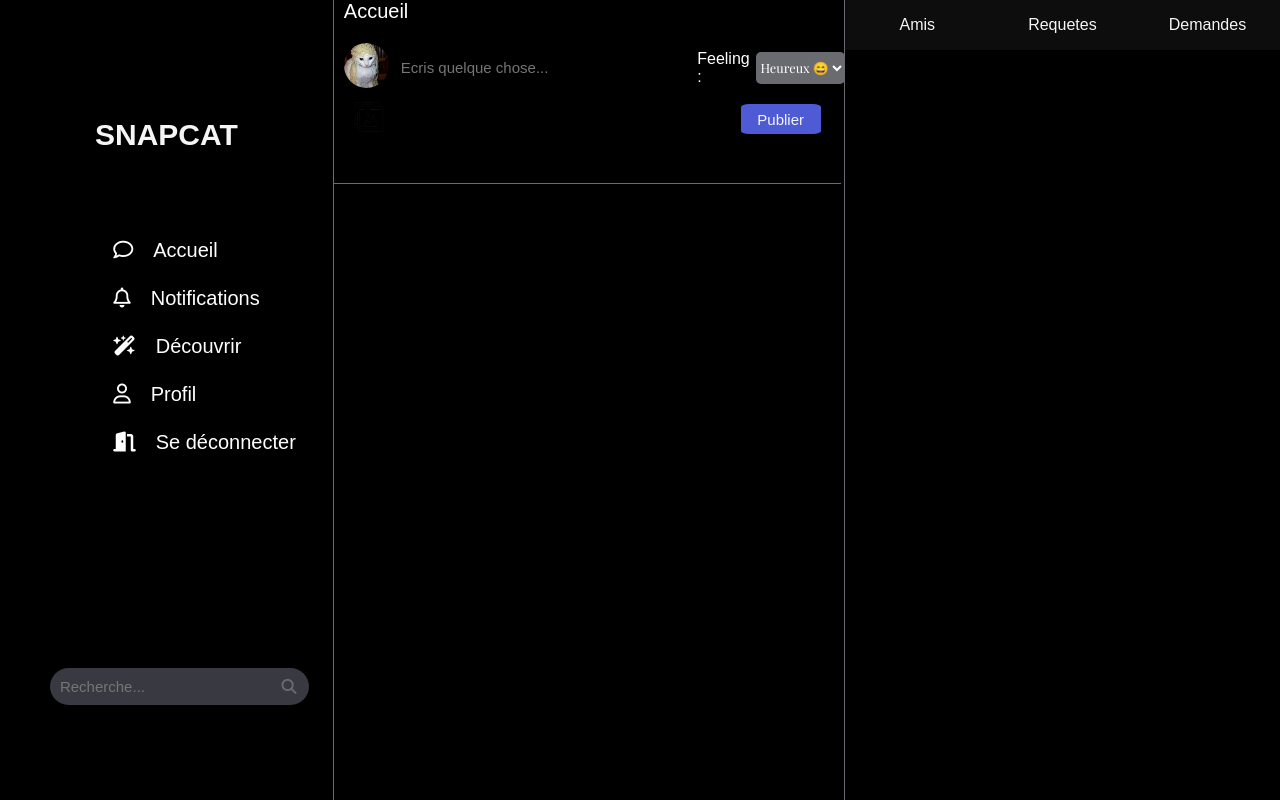
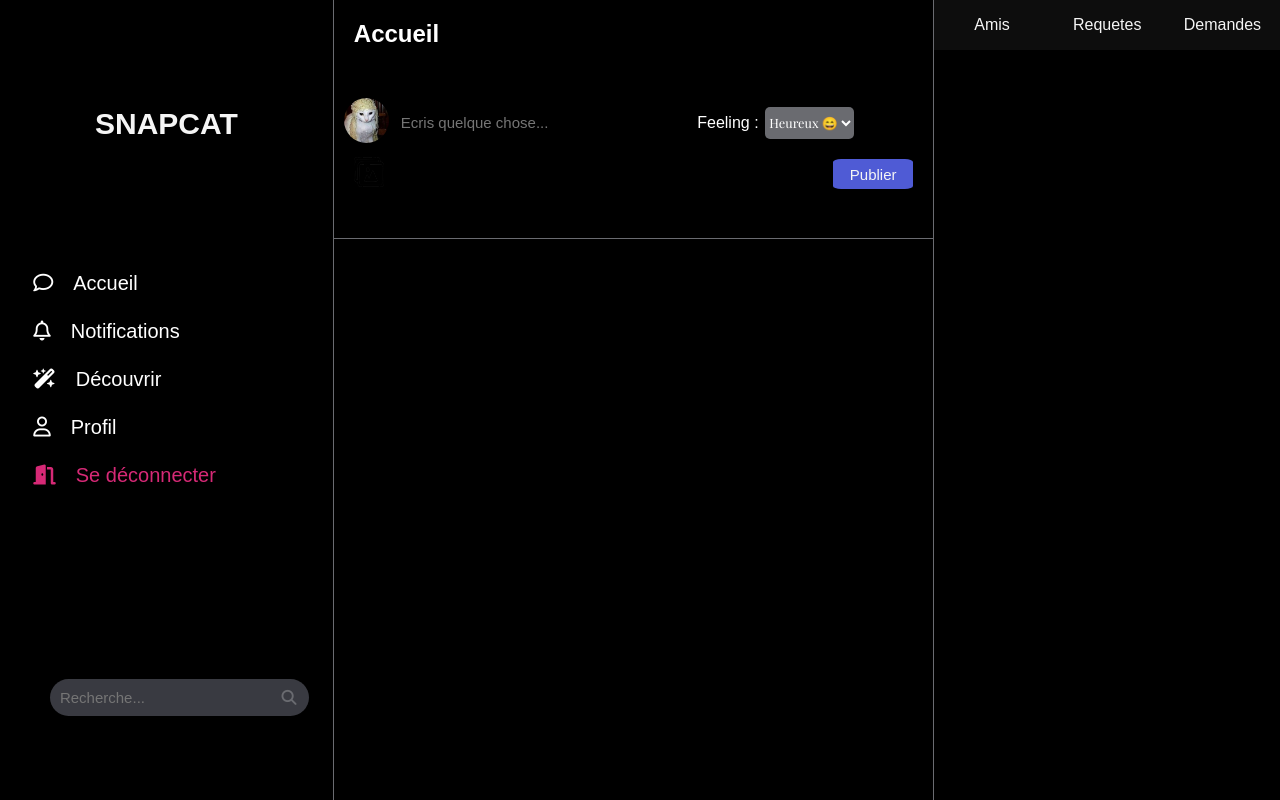
Before and after one commit to xhmyjae/SnapCat, a PHP site: page /homepage in a window 1280 px wide. Run offline with PHP 8.4, Linux system fonts and the light colour scheme; the visitor is signed in with stand-in values (Sample User, id 1); some libraries are stand-ins or nearby versions.

Commit message:
fix: elements on homepage not aligned and too big

```diff
--- a/client/style/main.css
+++ b/client/style/main.css
@@ -5,4 +5,11 @@
     scroll-behavior: smooth;
     color: #FFF;
     font-family: Arial, serif;
+    display: flex;
 }
+
+.page-title {
+    font-weight: 700;
+    font-size: 1.5rem;
+    margin: 20px 20px 30px 20px;
+}
--- a/client/style/menu.css
+++ b/client/style/menu.css
@@ -51,12 +51,13 @@
     color: #6A6B70;
 }
 .categories {
-    margin-top: -45%;
-    width: 78%;
+    margin-top: -25%;
+    width: 90%;
     font-size: 20px;
 }
 .categories ul {
-    list-style-type: none;;
+    list-style-type: none;
+    padding: 0;
 }
 li.category {
     padding: 0;
@@ -77,3 +78,6 @@
 .list-icon {
     padding-right: 20px;
 }
+.logout {
+    color: #D62976;
+}
--- a/client/style/post.css
+++ b/client/style/post.css
@@ -3,7 +3,7 @@
 .post-panel {
     font-family: 'Playfair Display', serif;
     left : 26vw;
-    width : 40vw;
+    width : 47.3vw;
     height : 100vh;
     position : fixed;
     border-left: solid 1px #6A6B70;
--- a/client/style/right-panel.css
+++ b/client/style/right-panel.css
@@ -1,6 +1,6 @@
 .right-panel {
     font-family: Arial, serif;
-    width: 34vw;
+    width: 27vw;
     height: 100vh;
     position: fixed;
     border-left: solid 1px #6A6B70;
--- a/client/templates/components/accueil.php
+++ b/client/templates/components/accueil.php
@@ -1,5 +1,5 @@
 <div class="post-panel">
-    <F1>Accueil</F1>
+    <p class="page-title">Accueil</p>
     <div class="write-post">
         <form action="/create_post" method="POST">
         <div class="header-post">
--- a/client/templates/components/post.php
+++ b/client/templates/components/post.php
@@ -1,6 +1,6 @@
 <div class="post-panel">
     <div class="post-header">
-        <p> Accueil </p>
+        <p class="page-title">Accueil</p>
     </div>
     <div class="write-post">
         <div class="header-post">
--- a/client/templates/settings.php
+++ b/client/templates/settings.php
@@ -3,7 +3,7 @@
 <script src="https://kit.fontawesome.com/74fed0e2b5.js" crossorigin="anonymous"></script>
 
 <div class="settings">
-    <span class="settings-title">Paramètres</span>
+    <span class="page-title">Paramètres</span>
 
     <form action="/settings" enctype="multipart/form-data" id="settings-form" method="POST">
 
```
